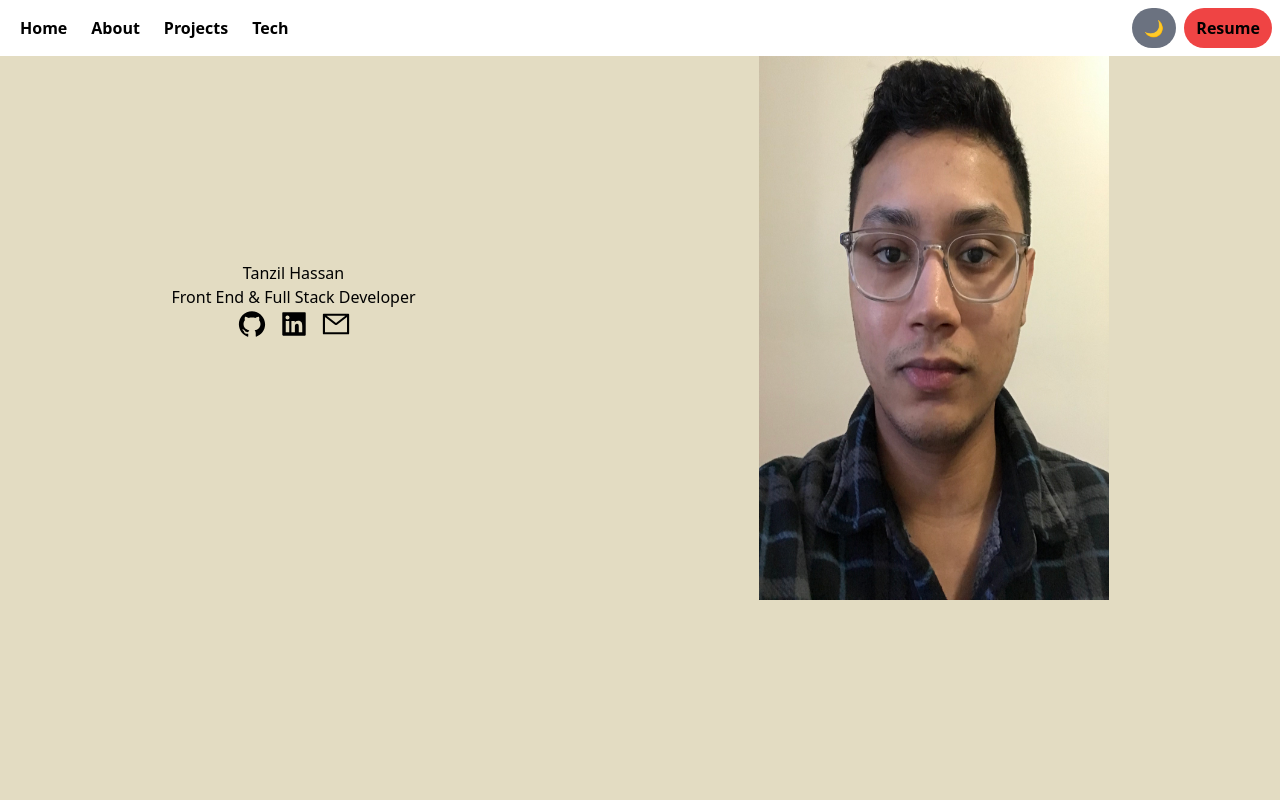
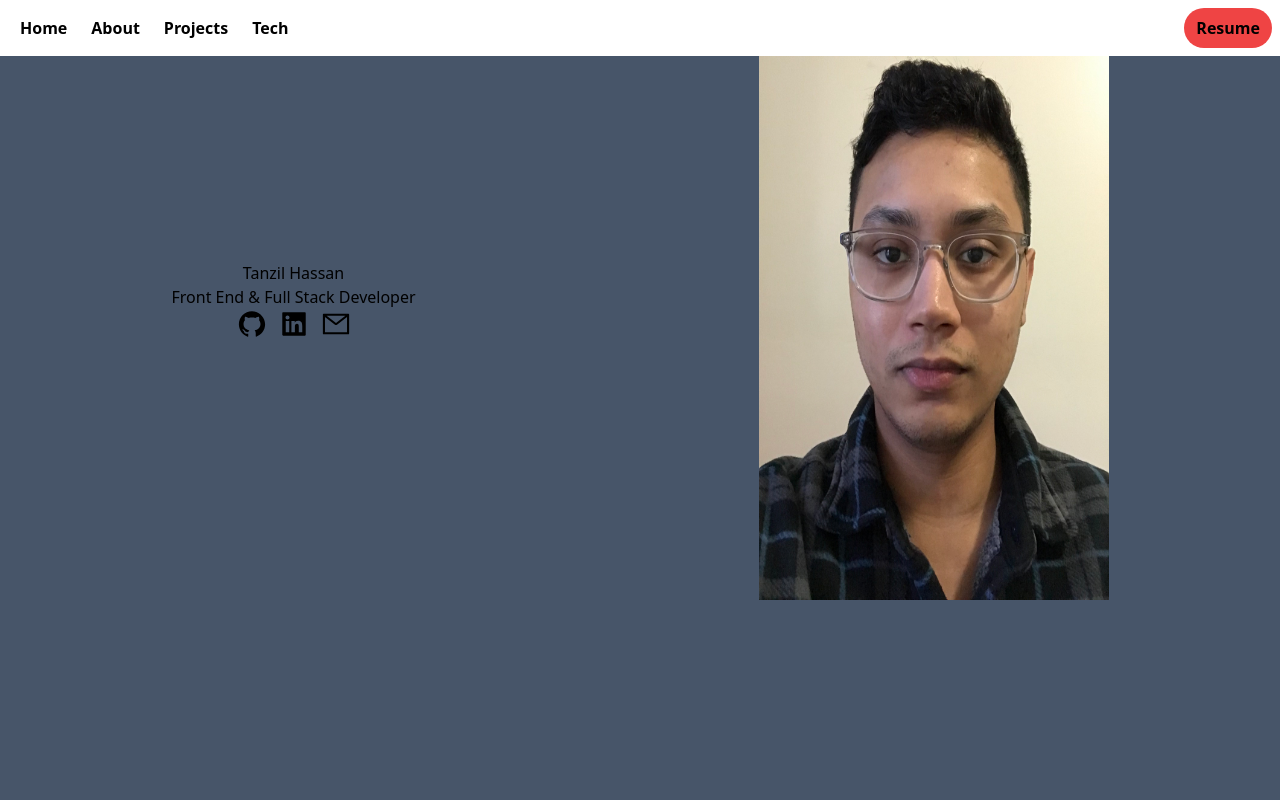
Before and after one commit to Tanzil748/portfolio-website, a React (Vite) app: page / in a window 1280 px wide. Shown: the top 800 px of the page. Built offline with nearby package versions, Linux system fonts and the light colour scheme.

Commit message:
Removed dark mode button from header, too much clutter

```diff
--- a/src/App.jsx
+++ b/src/App.jsx
@@ -1,4 +1,4 @@
-import React, { useState } from "react";
+import React from "react";
 import About from "./components/About";
 import Header from "./components/Header";
 import Hero from "./components/Hero";
@@ -6,16 +6,13 @@ import Projects from "./components/Projects";
 import TechStack from "./components/TechStack";
 
 function App() {
-  const [darkTheme, setDarkTheme] = useState(false);
   return (
-    <div className={darkTheme ? "dark" : ""}>
-      <div className="bg-[#e3dcc2] dark:bg-[#565454]">
-        <Header darkTheme={darkTheme} setDarkTheme={setDarkTheme} />
-        <Hero />
-        <About />
-        <Projects />
-        <TechStack />
-      </div>
+    <div className="bg-slate-600">
+      <Header />
+      <Hero />
+      <About />
+      <Projects />
+      <TechStack />
     </div>
   );
 }
--- a/src/components/Header.jsx
+++ b/src/components/Header.jsx
@@ -3,7 +3,7 @@ import { motion } from "framer-motion";
 import { RxHamburgerMenu } from "react-icons/rx";
 import { AiOutlineClose } from "react-icons/ai";
 
-const Header = ({ darkTheme, setDarkTheme }) => {
+const Header = () => {
   const [sideMenu, setSideMenu] = useState(false);
   const headerLinks = [
     {
@@ -57,13 +57,7 @@ const Header = ({ darkTheme, setDarkTheme }) => {
         </ul>
       )}
 
-      <div className="flex gap-2 items-center">
-        <button
-          onClick={() => setDarkTheme(!darkTheme)}
-          className=" bg-gray-500 rounded-full hover:shadow-lg py-2 px-3 hover:scale-110"
-        >
-          {darkTheme ? `💡` : "🌙"}
-        </button>
+      <div>
         <button className="bg-red-500 py-2 px-3 rounded-full font-bold hover:scale-110">
           Resume
         </button>
--- a/tailwind.config.cjs
+++ b/tailwind.config.cjs
@@ -1,7 +1,6 @@
 /** @type {import('tailwindcss').Config} */
 module.exports = {
   content: ["./index.html", "./src/**/*.{js,ts,jsx,tsx}"],
-  darkMode: "class",
   theme: {
     extend: {},
   },
```
